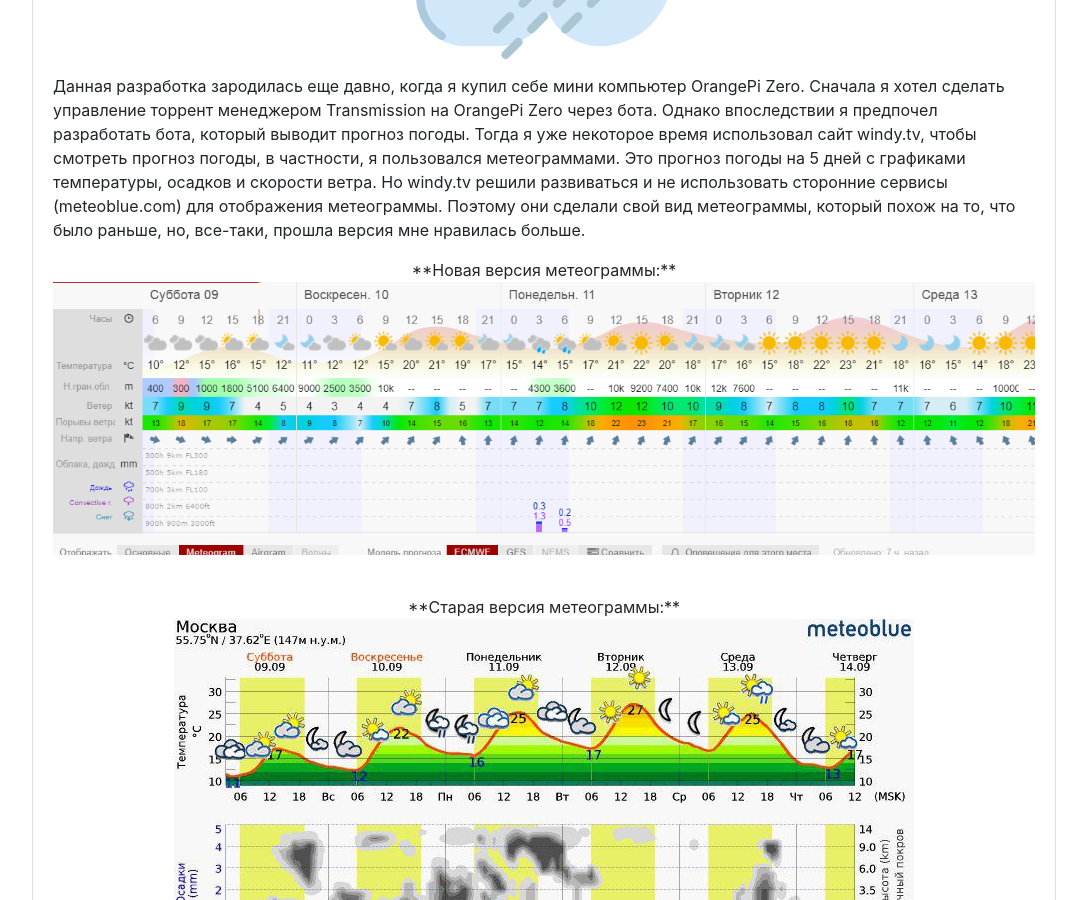
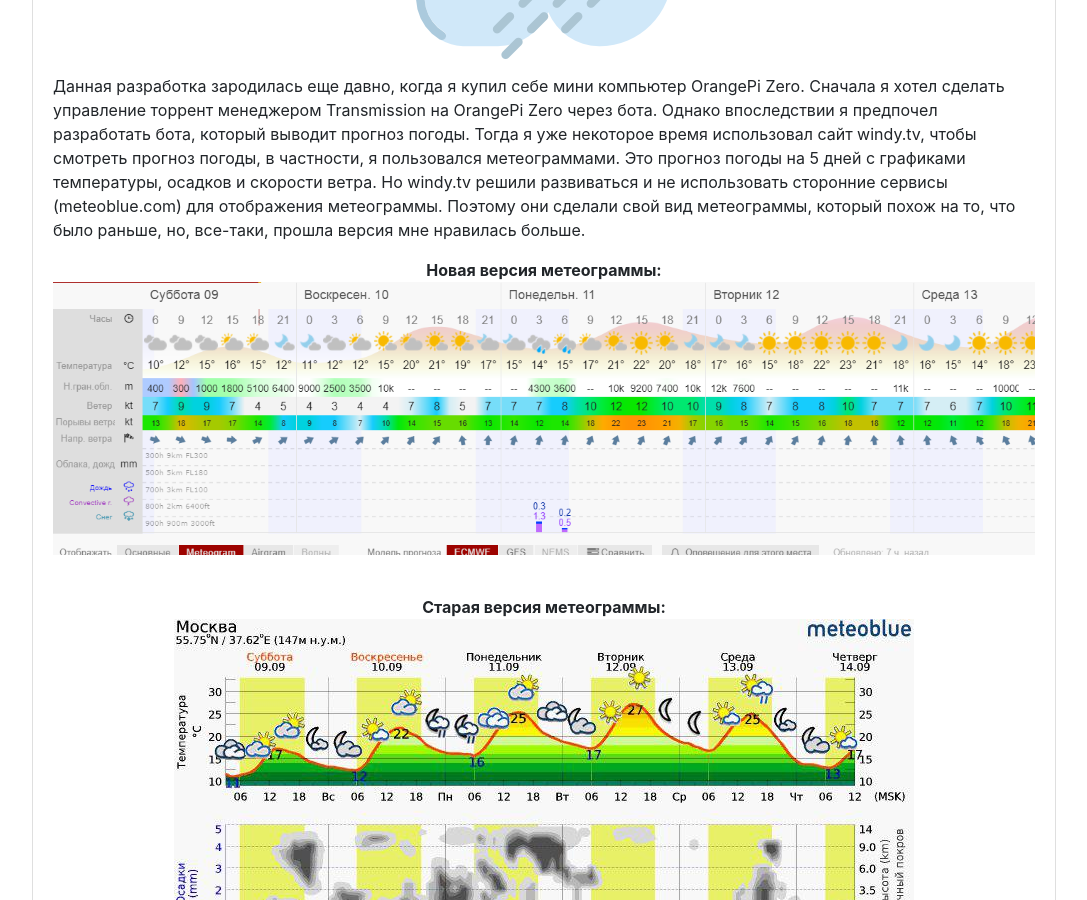
Before and after one commit to Gooman-rus/gooman-rus.github.io, a Jekyll site: the page built from _posts/2017-09-09-telegram-weather-bot.md, in a window 1280 px wide and 900 px high, scrolled down 427 px. Shown: the whole window, without its empty margins (96-1183 px from the left). Built offline with Jekyll 4.4.1, drawn with Linux system fonts in a browser that asks for light colours; nearby versions of some CDN libraries; comment, search, counter and statistics services are not loaded.

```diff
--- a/_posts/2017-09-09-telegram-weather-bot.md
+++ b/_posts/2017-09-09-telegram-weather-bot.md
@@ -14,10 +14,10 @@ keywords: telegram, bot, chat, weather, forecast, прогноз, погоды,
 Данная разработка зародилась еще давно, когда я купил себе мини компьютер OrangePi Zero. Сначала я хотел сделать управление торрент менеджером Transmission на OrangePi Zero через бота. Однако впоследствии я предпочел разработать бота, который выводит прогноз погоды.
 Тогда я уже некоторое время использовал сайт windy.tv, чтобы смотреть прогноз погоды, в частности, я пользовался метеограммами. Это прогноз погоды на 5 дней с графиками температуры, осадков и скорости ветра. Но windy.tv решили развиваться и не использовать сторонние сервисы (meteoblue.com) для отображения метеограммы. Поэтому они сделали свой вид метеограммы, который похож на то, что было раньше, но, все-таки, прошла версия мне нравилась больше.
 
-<center>**Новая версия метеограммы:**</center>
+<center><b>Новая версия метеограммы:</b></center>
 <center><img src="{{ site.url }}/posts-images/new.png" alt="Метеограмма windy.tv"/></center>
 <br/>
-<center>**Старая версия метеограммы:**</center>
+<center><b>Старая версия метеограммы:</b></center>
 <center><img src="{{ site.url }}/posts-images/old.jpg" alt="Метеограмма meteoblue.com"/></center>
 
 Лично мне больше нравится вторая версия. Хотя, если бы windy.tv предоставляли API для получения метеограммы виде изображения, я бы это тоже добавил в бота. Но, к сожалению, они такого не предоставляют.
```
